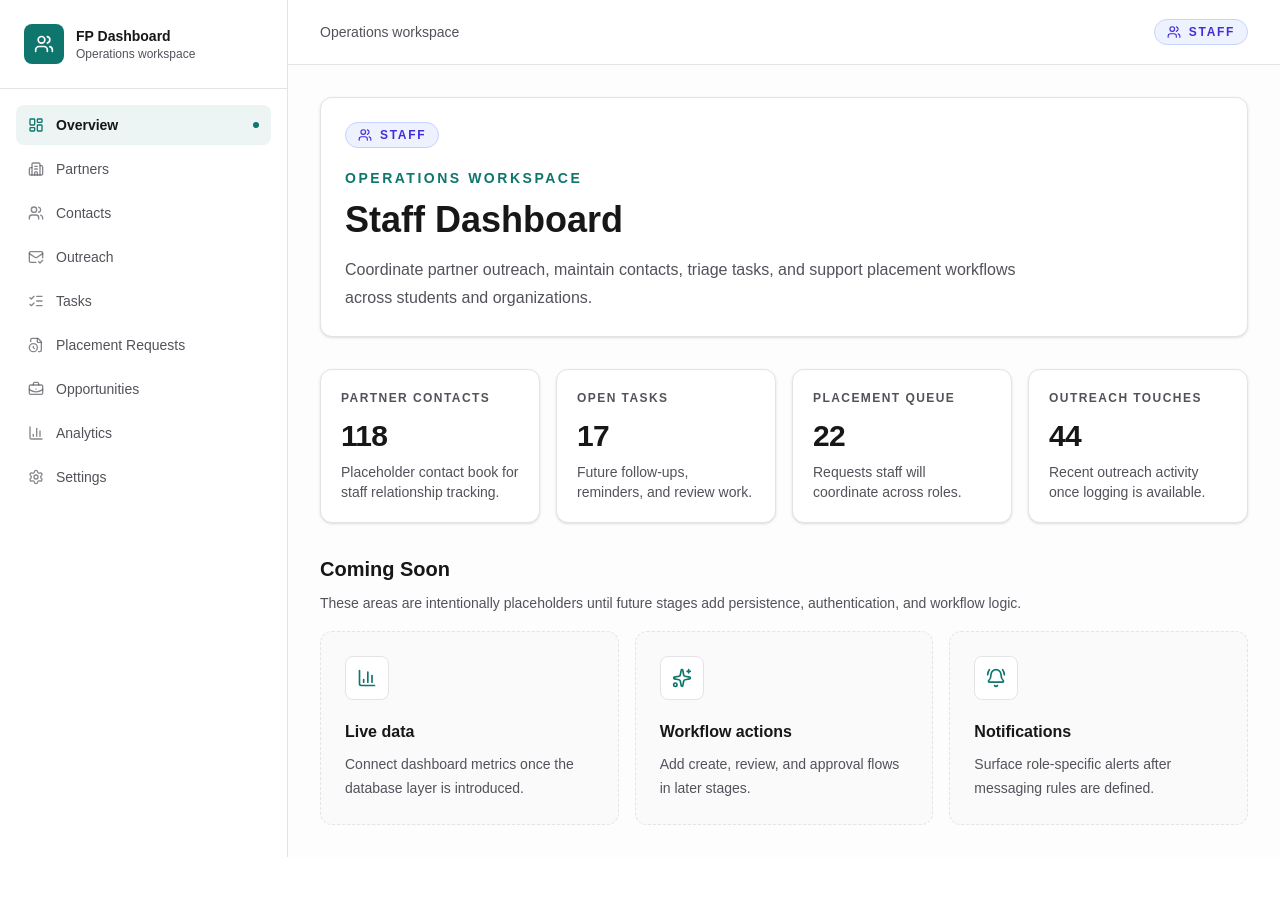
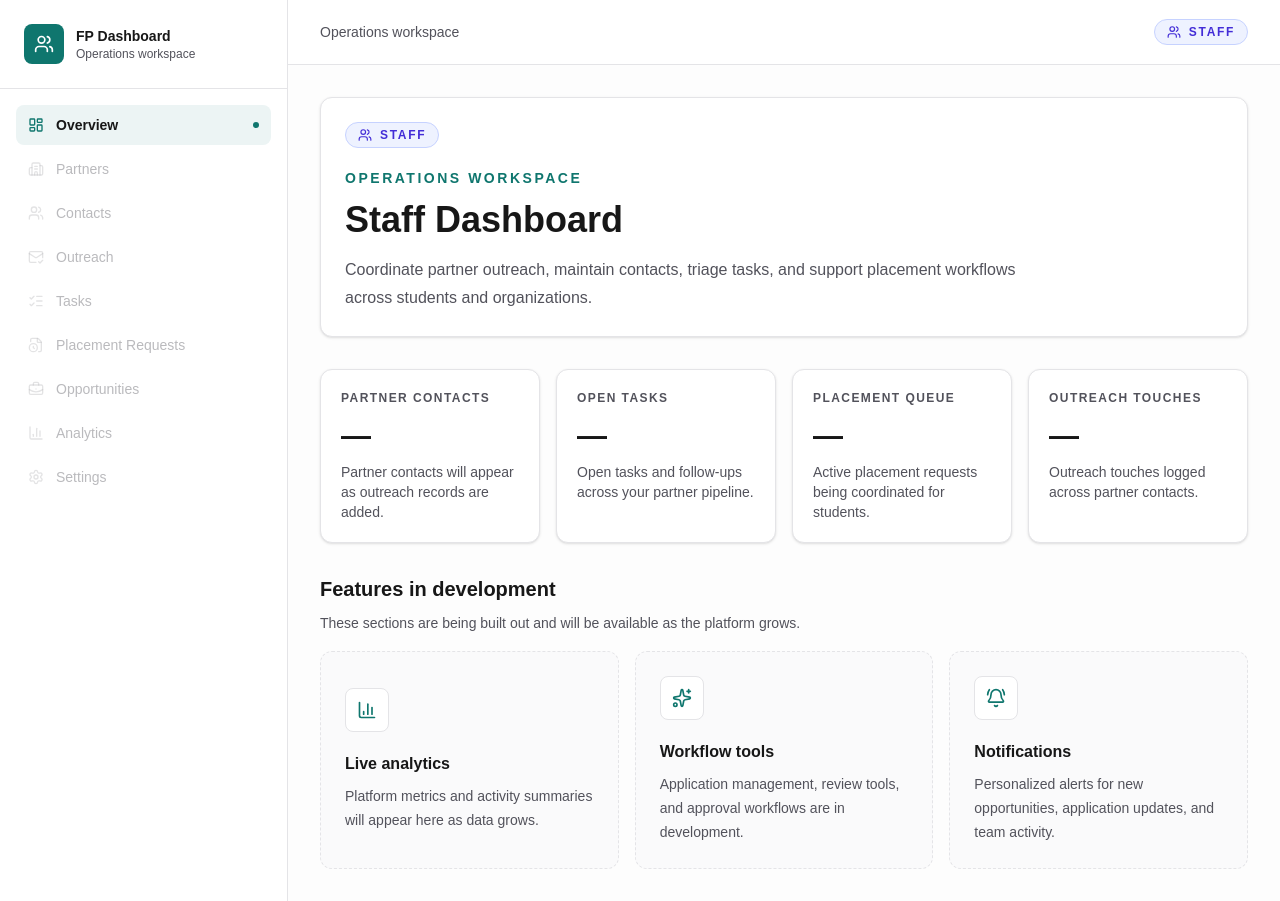
Before and after one commit to Mohit-Bapatla/fp-dashboard, a Next.js app: page /dashboard/staff in a window 1280 px wide. Before the commit the page ends 857 px from the top, so only its background shows below. Built offline with nearby package versions, Linux system fonts and the light colour scheme.

Commit message:
Finalize dashboard frontend polish

```diff
--- a/src/app/dashboard/admin/page.tsx
+++ b/src/app/dashboard/admin/page.tsx
@@ -62,7 +62,7 @@ export default async function AdminDashboardPage() {
             value={partnerCount.toString()}
           />
           <StatCard
-            helper="Admin-managed records prepared for future student flows."
+            helper="Published and draft opportunities across all partner organizations."
             label="Opportunities"
             value={opportunityCount.toString()}
           />
--- a/src/app/dashboard/partner/page.tsx
+++ b/src/app/dashboard/partner/page.tsx
@@ -173,8 +173,8 @@ export default async function PartnerDashboardPage() {
               Organization opportunities
             </h2>
             <p className="mt-2 text-sm leading-6 text-muted-foreground">
-              Recent opportunity records connected to your organization. Posting
-              and applicant review workflows will arrive in later stages.
+              Recent opportunities connected to your organization. Select an
+              opportunity to review applicants and manage listings.
             </p>
           </div>
           <PartnerOpportunityList opportunities={opportunities} />
--- a/src/app/dashboard/staff/page.tsx
+++ b/src/app/dashboard/staff/page.tsx
@@ -9,23 +9,23 @@ export default function StaffDashboardPage() {
       stats={[
         {
           label: "Partner contacts",
-          value: "118",
-          helper: "Placeholder contact book for staff relationship tracking.",
+          value: "—",
+          helper: "Partner contacts will appear as outreach records are added.",
         },
         {
           label: "Open tasks",
-          value: "17",
-          helper: "Future follow-ups, reminders, and review work.",
+          value: "—",
+          helper: "Open tasks and follow-ups across your partner pipeline.",
         },
         {
           label: "Placement queue",
-          value: "22",
-          helper: "Requests staff will coordinate across roles.",
+          value: "—",
+          helper: "Active placement requests being coordinated for students.",
         },
         {
           label: "Outreach touches",
-          value: "44",
-          helper: "Recent outreach activity once logging is available.",
+          value: "—",
+          helper: "Outreach touches logged across partner contacts.",
         },
       ]}
     />
--- a/src/app/page.tsx
+++ b/src/app/page.tsx
@@ -69,8 +69,9 @@ export default function Home() {
               FP Dashboard
             </h1>
             <p className="mt-5 max-w-2xl text-lg leading-8 text-muted-foreground">
-              Helping pre-med students discover healthcare opportunities, apply,
-              and track placement progress.
+              The placement platform for Future Physicians — connecting students
+              with healthcare opportunities, managing partner relationships, and
+              tracking outcomes.
             </p>
           </div>
 
--- a/src/components/dashboard/dashboard-sidebar.tsx
+++ b/src/components/dashboard/dashboard-sidebar.tsx
@@ -42,6 +42,18 @@ export function DashboardSidebar({ role, navItems }: DashboardSidebarProps) {
         {navItems.map((item) => {
           const ItemIcon = item.icon;
 
+          if (item.href === "#") {
+            return (
+              <span
+                className="flex cursor-default select-none items-center gap-3 rounded-lg px-3 py-2.5 text-sm font-medium text-muted-foreground/40"
+                key={item.label}
+              >
+                <ItemIcon aria-hidden="true" className="h-4 w-4 shrink-0 opacity-40" />
+                <span>{item.label}</span>
+              </span>
+            );
+          }
+
           return (
             <Link
               aria-current={item.active ? "page" : undefined}
--- a/src/components/dashboard/dashboard-top-nav.tsx
+++ b/src/components/dashboard/dashboard-top-nav.tsx
@@ -39,7 +39,7 @@ export function DashboardTopNav({ role, navItems }: DashboardTopNavProps) {
         aria-label={`${meta.label} mobile navigation`}
         className="flex gap-2 overflow-x-auto border-t border-border px-4 py-3 md:hidden [&::-webkit-scrollbar]:hidden [-ms-overflow-style:none] [scrollbar-width:none]"
       >
-        {navItems.map((item) => {
+        {navItems.filter((item) => item.href !== "#").map((item) => {
           const ItemIcon = item.icon;
 
           return (
--- a/src/components/dashboard/role-config.ts
+++ b/src/components/dashboard/role-config.ts
@@ -151,20 +151,21 @@ export const roleNavigation: Record<DashboardRole, DashboardNavItem[]> = {
 
 export const sharedComingSoon: ComingSoonItem[] = [
   {
-    title: "Live data",
+    title: "Live analytics",
     description:
-      "Connect dashboard metrics once the database layer is introduced.",
+      "Platform metrics and activity summaries will appear here as data grows.",
     icon: BarChart3,
   },
   {
-    title: "Workflow actions",
-    description: "Add create, review, and approval flows in later stages.",
+    title: "Workflow tools",
+    description:
+      "Application management, review tools, and approval workflows are in development.",
     icon: Sparkles,
   },
   {
     title: "Notifications",
     description:
-      "Surface role-specific alerts after messaging rules are defined.",
+      "Personalized alerts for new opportunities, application updates, and team activity.",
     icon: BellRing,
   },
 ];
--- a/src/components/dashboard/role-dashboard-page.tsx
+++ b/src/components/dashboard/role-dashboard-page.tsx
@@ -58,11 +58,11 @@ export function RoleDashboardPage({
         <section className="space-y-4">
           <div>
             <h2 className="text-xl font-semibold text-foreground">
-              Coming Soon
+              Features in development
             </h2>
             <p className="mt-2 text-sm leading-6 text-muted-foreground">
-              These areas are intentionally placeholders until future stages add
-              persistence, authentication, and workflow logic.
+              These sections are being built out and will be available as the
+              platform grows.
             </p>
           </div>
           <div className="grid gap-4 lg:grid-cols-3">
```
